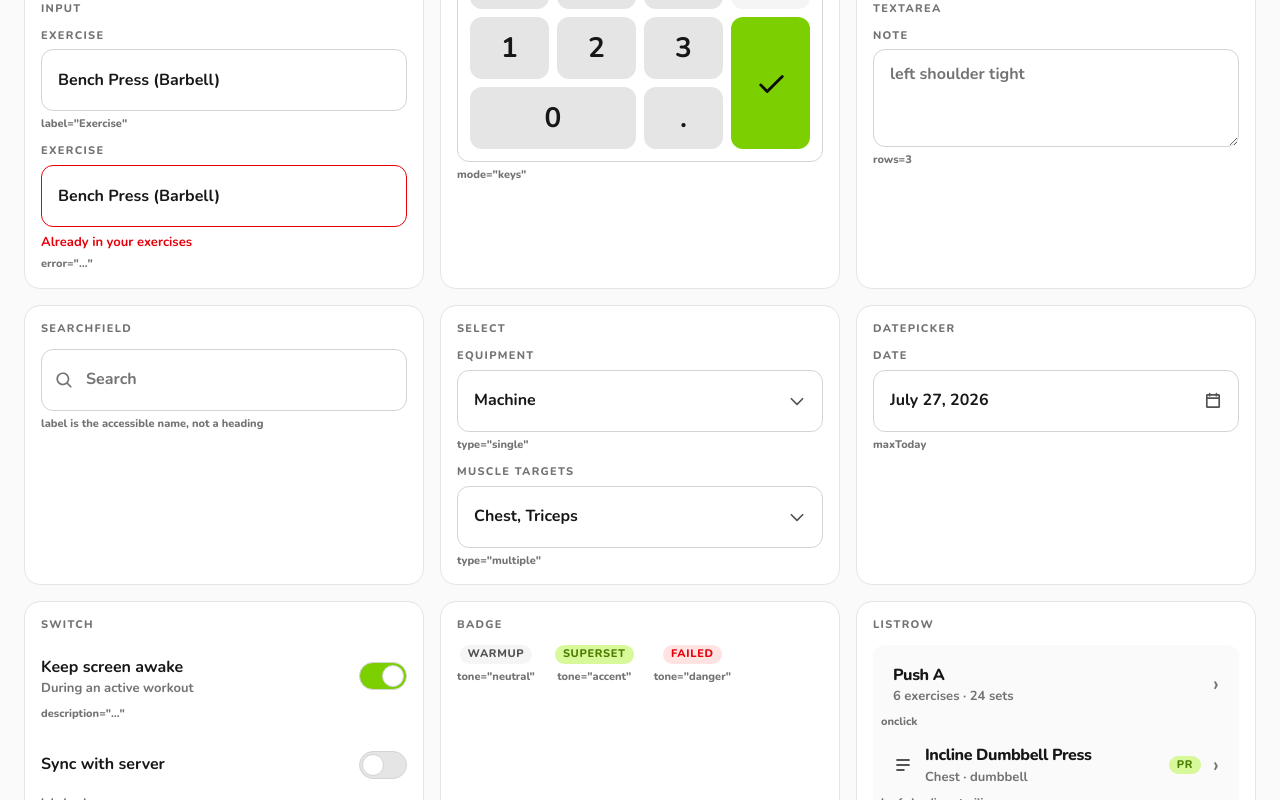
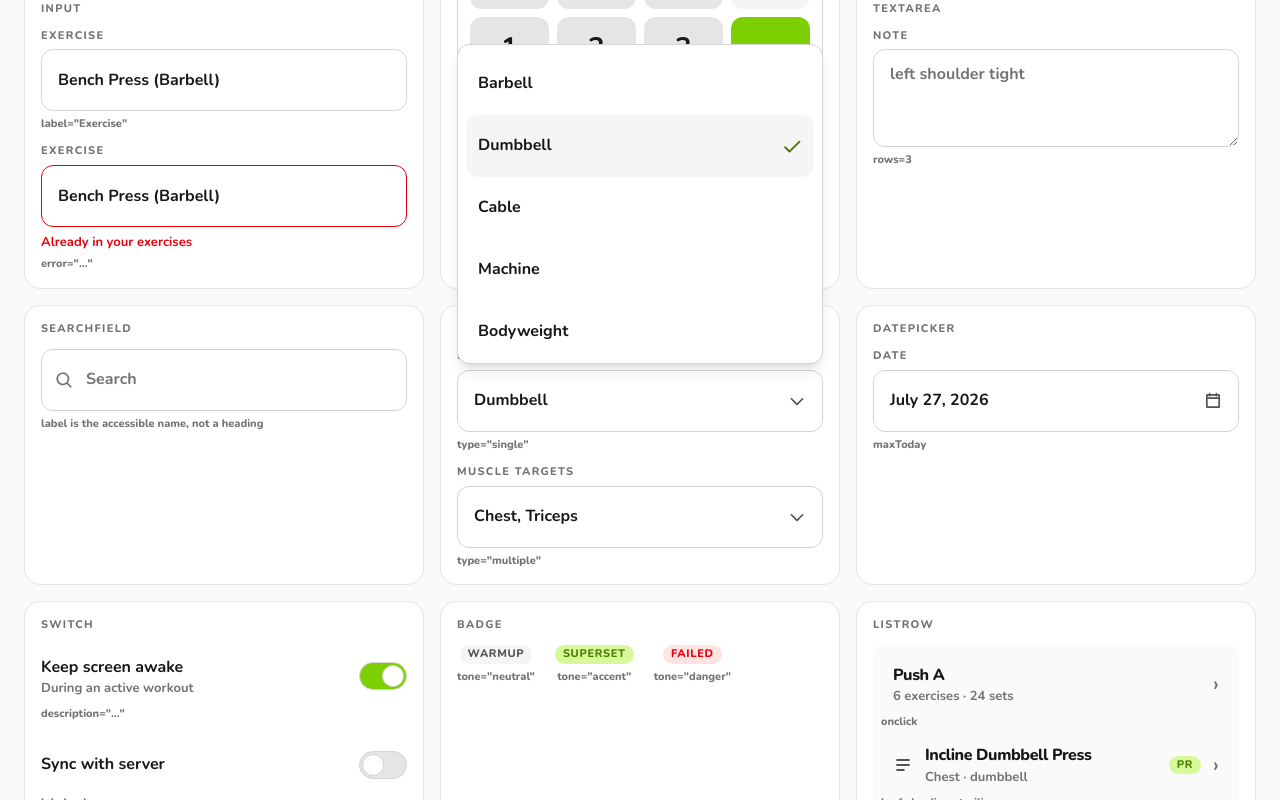
Before and after one commit to ilyasturki/kilorep, a SvelteKit app: page /dev/ui in a window 1280 px wide. Both pictures are taken after a click on the button "Dumbbell". Shown: the part 843-1643 px from the top of the page. Built offline with nearby package versions, Linux system fonts and the light colour scheme.

Commit message:
feat(ui): anchor the select and datepicker lists from sm up

```diff
--- a/src/app.css
+++ b/src/app.css
@@ -276,14 +276,30 @@
 	text-align: left;
 }
 
-/* The layered surfaces: the scrim behind them, the skin they share, and the two
+/* The layered surfaces: the scrim behind them, the skin they share, and the
    geometries laid over it. A panel is written `overlay-panel overlay-sheet` or
    `overlay-panel overlay-centred` — the skin is named once so the confirm
    dialog and the sheet cannot drift apart in surface, border or height.
 
-   Sheet, Select and DatePicker take `overlay-sheet` — a bottom sheet within
-   thumb reach on a phone, a centred dialog from `sm` up, because a sheet welded
-   to the bottom edge of a 1400px window is a phone habit rather than a layout.
+   Sheet takes `overlay-sheet` — a bottom sheet within thumb reach on a phone, a
+   centred dialog from `sm` up, because a sheet welded to the bottom edge of a
+   1400px window is a phone habit rather than a layout.
+
+   Select and DatePicker take `overlay-sheet` below `sm` and `overlay-menu` from
+   `sm` up, and that swap is made in JS against `viewport.ts` rather than here.
+   A picker is not a dialog: it has a trigger, and on a pointer that can be
+   parked anywhere the answer belongs under the question rather than in the
+   middle of the window with the page dimmed behind it. What the stylesheet
+   cannot do is make Bits UI anchor the list — that is `Content` instead of
+   `ContentStatic`, a different element, so the decision has to be structural.
+   The phone case is unchanged and stays the reason `overlay-sheet` exists: a
+   list anchored to a trigger near the top of a tall phone opens where a thumb
+   cannot reach.
+
+   `overlay-menu` therefore carries no position of its own — Floating UI owns
+   the anchored element's coordinates, and a `position: fixed` from
+   `overlay-panel` would fight it — which is why it is a whole skin rather than
+   a third geometry laid over that one.
 
    AlertDialog takes `overlay-centred` and is deliberately the one overlay that
    does not rise from the bottom. A confirm that looks like the set-options
@@ -368,6 +384,47 @@
 			translate: -50% -50%;
 			opacity: 0;
 		}
+	}
+}
+
+/* The anchored picker list: Select's options and DatePicker's month from `sm`
+   up. Elevation rather than a scrim, because nothing is dimmed — the page stays
+   readable under a list that is a continuation of the field, not a mode.
+
+   `--radius-xl` and not `--radius-sheet`: this hangs off a `field-box` and
+   reads as the same object, where 22px corners would read as a sheet that lost
+   its way. `shadow-lg` is `@apply`ed rather than written as `var(--shadow-lg)`
+   so Tailwind counts the usage — a theme variable nothing references is not
+   emitted, and the shadow would quietly vanish the day Tooltip stops using it.
+
+   No `max-height` here, unlike `overlay-panel`: the ceiling is Floating UI's
+   `--bits-*-content-available-height`, which knows how much room is left below
+   the trigger, and the variable is namespaced per component so the call site
+   is the only place that can name it.
+
+   The list arrives 4px above where it lands, the direction a menu falls open.
+   Faster than a sheet's 180ms — a sheet crosses the screen and this crosses a
+   hairline, and a dropdown that takes as long to appear as a sheet feels
+   broken rather than smooth. */
+@utility overlay-menu {
+	z-index: 50;
+	display: flex;
+	flex-direction: column;
+	overflow: hidden;
+	border: 1px solid var(--line);
+	border-radius: var(--radius-xl);
+	background-color: var(--surface);
+	color: var(--ink);
+	@apply shadow-lg;
+
+	transition:
+		opacity 120ms var(--ease-sheet),
+		translate 120ms var(--ease-sheet);
+
+	&[data-starting-style],
+	&[data-ending-style] {
+		opacity: 0;
+		translate: 0 -0.25rem;
 	}
 }
 
--- a/src/lib/ui/DatePicker.svelte
+++ b/src/lib/ui/DatePicker.svelte
@@ -41,6 +41,7 @@
 	import Field from '$lib/ui/Field.svelte';
 	import SheetHeader from '$lib/ui/SheetHeader.svelte';
 	import CalendarIcon from '$lib/ui/icons/Calendar.svelte';
+	import { wideViewport } from '$lib/ui/viewport';
 
 	/**
 	 * A calendar day: backdating a body-weight entry, correcting the date on a
@@ -54,6 +55,13 @@
 	 *
 	 * Which is why `maxToday` exists and why Today is a button rather than a
 	 * cell you hunt for: the common case should cost one tap.
+	 *
+	 * The month rides the same two-element split as Select — `ContentStatic` on
+	 * `overlay-sheet` below `sm`, `Content` anchored under the trigger from `sm`
+	 * up — for the reason written out there, and through the same `viewport.ts`
+	 * read so the two pickers can never disagree about where the line is. The
+	 * calendar is the case that makes it obvious: a grid is a small, dense,
+	 * self-contained object, and blacking out the page to show one is theatre.
 	 *
 	 * The month arrows are `‹` and `›`, characters — the subset carries both
 	 * (measured: U+2039 and U+203A present) — so per the icons README no caret
@@ -111,29 +119,7 @@
 	}
 </script>
 
-<Field {label} {error} class={klass}>
-	{#snippet children({ id, describedBy, invalid })}
-		<Popover.Root bind:open>
-			<Popover.Trigger
-				{id}
-				{disabled}
-				aria-invalid={invalid}
-				aria-describedby={describedBy}
-				class={[
-					'field-box field-trigger min-h-row focus-ring',
-					error ? 'border-danger' : 'border-line'
-				]}
-			>
-				<span class={['truncate', !display && 'text-ink-faint']}>{display || placeholder}</span>
-				<CalendarIcon size={18} class="shrink-0 text-ink-muted" />
-			</Popover.Trigger>
-
-			<Popover.Portal>
-				<Popover.Overlay class="overlay-scrim" />
-
-				<Popover.ContentStatic class="overlay-panel overlay-sheet">
-					<SheetHeader title={label} onclose={() => (open = false)} />
-
+{#snippet body()}
 	<Calendar.Root
 		type="single"
 		bind:value
@@ -167,11 +153,7 @@
 						{#each calendarMonth.weeks as week, index (index)}
 							<Calendar.GridRow>
 								{#each week as date (date.toString())}
-													<Calendar.Cell
-														{date}
-														month={calendarMonth.value}
-														class="p-0.5 text-center"
-													>
+									<Calendar.Cell {date} month={calendarMonth.value} class="p-0.5 text-center">
 										<Calendar.Day class={day} />
 									</Calendar.Cell>
 								{/each}
@@ -186,8 +168,54 @@
 	<div class="px-4 pt-3">
 		<Button variant="secondary" class="w-full" onclick={selectToday}>Today</Button>
 	</div>
+{/snippet}
+
+{#snippet panel()}
+	{#if wideViewport.current}
+		<!-- No scrim and no header, as on Select: the trigger stays visible and
+		     Bits UI closes on outside pointerdown and on Escape. The width is
+		     fixed rather than the trigger's — a month is 7 × 40px of cell plus the
+		     grid's own gutters, and stretching that to match a full-width field
+		     would leave a small calendar adrift in a wide box. -->
+		<Popover.Portal>
+			<Popover.Content
+				sideOffset={6}
+				class="overlay-menu max-h-[min(30rem,var(--bits-popover-content-available-height))] w-80
+					py-3"
+			>
+				{@render body()}
+			</Popover.Content>
+		</Popover.Portal>
+	{:else}
+		<Popover.Portal>
+			<Popover.Overlay class="overlay-scrim" />
+
+			<Popover.ContentStatic class="overlay-panel overlay-sheet">
+				<SheetHeader title={label} onclose={() => (open = false)} />
+				{@render body()}
 			</Popover.ContentStatic>
 		</Popover.Portal>
+	{/if}
+{/snippet}
+
+<Field {label} {error} class={klass}>
+	{#snippet children({ id, describedBy, invalid })}
+		<Popover.Root bind:open>
+			<Popover.Trigger
+				{id}
+				{disabled}
+				aria-invalid={invalid}
+				aria-describedby={describedBy}
+				class={[
+					'field-box field-trigger min-h-row focus-ring',
+					error ? 'border-danger' : 'border-line'
+				]}
+			>
+				<span class={['truncate', !display && 'text-ink-faint']}>{display || placeholder}</span>
+				<CalendarIcon size={18} class="shrink-0 text-ink-muted" />
+			</Popover.Trigger>
+
+			{@render panel()}
 		</Popover.Root>
 	{/snippet}
 </Field>
--- /dev/null
+++ b/src/lib/ui/viewport.ts
@@ -0,0 +1,28 @@
+import { MediaQuery } from 'svelte/reactivity';
+
+/**
+ * The one JS read of the `sm` breakpoint.
+ *
+ * Same argument as `pointer.ts`, one axis over: CSS answers the width question
+ * everywhere it can — `overlay-sheet` swaps a bottom sheet for a centred dialog
+ * from `sm` up with no JS involved — and this exists only where the difference
+ * is structural. Select and DatePicker render a *different Bits UI part* on a
+ * wide viewport: `Content`, anchored to the trigger by Floating UI, instead of
+ * `ContentStatic` wearing the sheet. No stylesheet can swap one element for the
+ * other, which is the same wall the numpad and Tooltip hit on pointer type.
+ *
+ * Reactive, unlike `coarsePointer`: a device does not sprout a touchscreen
+ * mid-session, but a window is resized and a phone is rotated, and both cross
+ * this line while a picker may be open.
+ *
+ * `40rem` is `--breakpoint-sm` written out, because `theme()` is a stylesheet
+ * function and this is not a stylesheet. It has to be the same line
+ * `overlay-sheet` turns on: a dropdown rendered while the sheet geometry still
+ * believes it is a sheet is a panel welded to the bottom of the window.
+ *
+ * The fallback is `false` — phone shape, the sheet — for the server that never
+ * comes. `ssr = false` is app-wide, so nothing that imports this renders
+ * without a `window`; the argument is there because the honest answer to
+ * "how wide is a viewport that does not exist" is not `true`.
+ */
+export const wideViewport = new MediaQuery('min-width: 40rem', false);
```
Also changed, not shown: src/lib/ui/Select.svelte (+54 -26 lines). Lines whose indentation alone changed are shown as unchanged.
